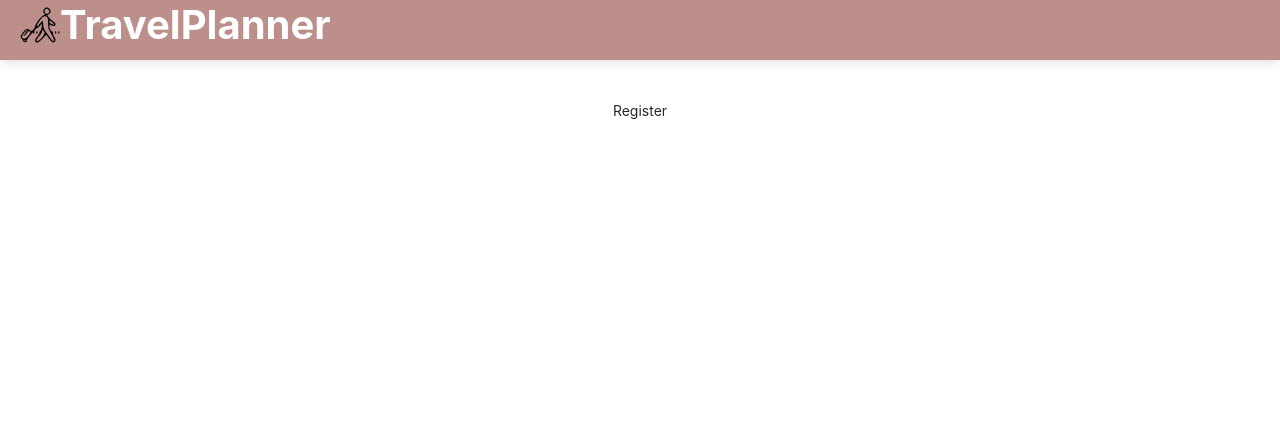
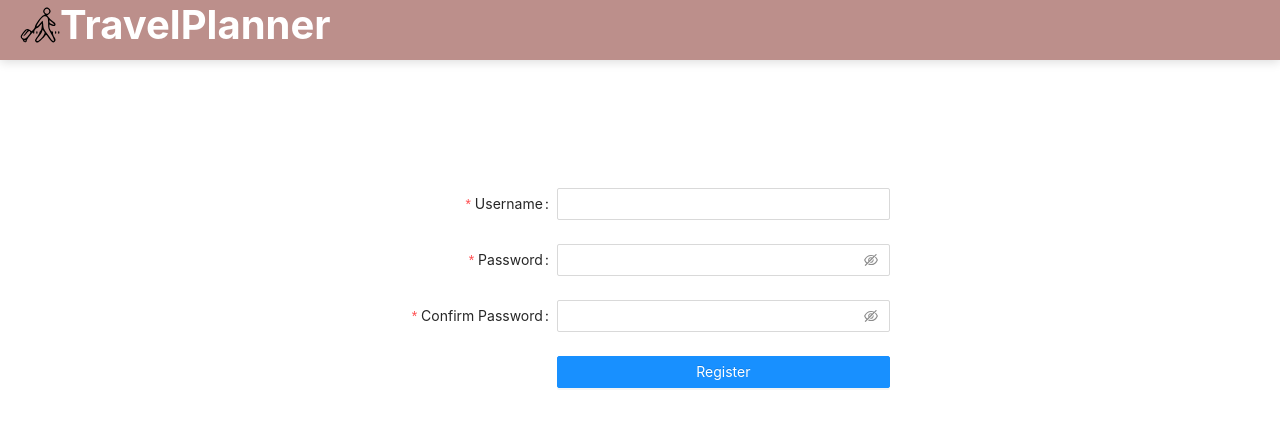
Before and after one commit to qinlinwu/travelplanner-web, a React (Create React App) app: page /register in a window 1280 px wide. Shown: the top 426 px of the page. Built offline with nearby package versions, Linux system fonts and the light colour scheme.

Commit message:
accomplish login and register

```diff
--- a/src/components/App.js
+++ b/src/components/App.js
@@ -16,11 +16,17 @@ function App() {
     setIsLoggedIn(false);
   };
 
+  const loggedIn = (token) => {
+    if (token) {
+      localStorage.setItem(TOKEN_KEY, token);
+      setIsLoggedIn(true);
+    }
+  };
 
   return (
     <div className="App">
       <TopBar isLoggedIn={isLoggedIn} handleLogout={logout}/>
-      <Main />
+      <Main isLoggedIn={isLoggedIn} handleLoggedIn={loggedIn}/>
     </div>
   );
 }
--- a/src/components/Login.js
+++ b/src/components/Login.js
@@ -1,8 +1,79 @@
-import React from 'react'
+import React from 'react';
+import { LockOutlined, UserOutlined } from '@ant-design/icons';
+import { Button, Form, Input, message } from 'antd';
+import axios from "axios";
+import { Link } from "react-router-dom";
+import {BASE_URL} from "../constants";
 
 function Login(props) {
+  const { handleLoggedIn } = props;
+
+  const onFinish = (values) => {
+    const { username, password } = values;
+
+    const opt = {
+      method: "POST",
+      url: `${BASE_URL}/signin`,
+      data: {
+      username: username,
+      password: password
+      },
+      headers: { "Content-Type": "application/json" }
+    }
+
+    axios(opt)
+      .then((res)=>{
+        if (res.status===200){
+          const{data} =res
+          handleLoggedIn(data);
+          message.success("Login succeed! ");
+        }
+      })
+      .catch((err)=>{
+        console.log("login failed: ", err.message);
+        message.error("Login failed!");
+      })
+  };
     return (
-      <div>Login</div>
+      <Form
+      name="normal_login"
+      className="login-form"
+      onFinish={onFinish}
+    >
+      <Form.Item
+        name="username"
+        rules={[
+          {
+            required: true,
+            message: 'Please input your Username!',
+          },
+        ]}
+      >
+        <Input prefix={<UserOutlined className="site-form-item-icon" />} placeholder="Username" />
+      </Form.Item>
+      <Form.Item
+        name="password"
+        rules={[
+          {
+            required: true,
+            message: 'Please input your Password!',
+          },
+        ]}
+      >
+        <Input.Password
+          prefix={<LockOutlined className="site-form-item-icon" />}
+          type="password"
+          placeholder="Password"
+        />
+      </Form.Item>
+
+      <Form.Item>
+        <Button type="primary" htmlType="submit" className="login-form-button">
+          Log in
+        </Button>
+        Or <Link to="/register">register now!</Link>
+      </Form.Item>
+    </Form>
     )
 }
 
--- a/src/components/Main.js
+++ b/src/components/Main.js
@@ -1,20 +1,34 @@
-import React, { Component } from 'react'
-import { Route, Switch} from "react-router";
+import React from 'react'
+import { Route, Switch, Redirect} from "react-router";
 import Login from './Login';
 import Register from './Register';
 import Home from './Home';
 
-class Main extends Component {
-  render() {
+function Main(props){
+  const { isLoggedIn, handleLoggedIn } = props;
+
+  const showLogin = () => {
+    return isLoggedIn ? (
+    <Redirect to="/home" />
+      ) : (
+    <Login handleLoggedIn={handleLoggedIn} />
+  );
+};
+
+  const showHome = () => {
+    return isLoggedIn ? <Home /> : <Redirect to="/login" />;
+};
+
     return (
       <div className="main">
         <Switch>
-          <Route path="/login" component={Login} />
+          <Route path="/" exact render={showLogin} />
+          <Route path="/login" render={showLogin} />
           <Route path="/register" component={Register} />
-          <Route path="/home" component={Home} />
+          <Route path="/home" render={showHome} />
         </Switch>
       </div>
     )
   }
-}
+
 export default Main
--- a/src/components/Register.js
+++ b/src/components/Register.js
@@ -1,10 +1,127 @@
-import React, { Component } from 'react'
+import React from "react";
+import { Form, Input, Button, message } from 'antd';
+import axios from 'axios';
 
-class Register extends Component {
-  render() {
+import { BASE_URL } from "../constants";
+  const formItemLayout = {
+    labelCol: {
+        xs: { span: 24 },
+        sm: { span: 8 },
+    },
+    wrapperCol: {
+        xs: { span: 24 },
+        sm: { span: 16 },
+    },
+  };
+  const tailFormItemLayout = {
+    wrapperCol: {
+        xs: {
+            span: 16,
+            offset: 0,
+        },
+        sm: {
+            span: 16,
+            offset: 8,
+        },
+    },
+  };
+
+function Register(props) {
+  const [form] = Form.useForm();
+  const onFinish = values => {
+    console.log('Received values of form: ', values);
+    const { username, password } = values;
+    const opt = {
+        method: 'POST',
+        url: `${BASE_URL}/signup`,
+        data: {
+            username: username,
+            password: password
+        },
+        headers: { 'content-type': 'application/json'}
+    };
+
+    axios(opt)
+        .then( response => {
+            console.log(response)
+            // case1: registered success
+            if(response.status === 200) {
+                message.success('Registration succeed!');
+                props.history.push('/login');
+            }
+        })
+        .catch( error => {
+            console.log('register failed: ', error.message);
+            message.success('Registration failed!');
+            // throw new Error('Signup Failed!')
+        })
+};
+
     return (
-      <div>Register</div>
-    )
-  }
+      <Form
+          {...formItemLayout}
+          form={form}
+          name="register"
+          onFinish={onFinish}
+          className="register"
+      >
+          <Form.Item
+              name="username"
+              label="Username"
+              rules={[
+                  {
+                      required: true,
+                      message: 'Please input your Username!',
+                  },
+              ]}
+          >
+              <Input />
+          </Form.Item>
+
+          <Form.Item
+              name="password"
+              label="Password"
+              rules={[
+                  {
+                      required: true,
+                      message: 'Please input your password!',
+                  },
+              ]}
+              hasFeedback
+          >
+              <Input.Password />
+          </Form.Item>
+
+          <Form.Item
+              name="confirm"
+              label="Confirm Password"
+              dependencies={['password']}
+              hasFeedback
+              rules={[
+                  {
+                      required: true,
+                      message: 'Please confirm your password!',
+                  },
+                  ({ getFieldValue }) => ({
+                      validator(rule, value) {
+                          if (!value || getFieldValue('password') === value) {
+                              return Promise.resolve();
+                          }
+                          return Promise.reject('The two passwords that you entered do not match!');
+                      },
+                  }),
+              ]}
+          >
+              <Input.Password />
+          </Form.Item>
+
+          <Form.Item {...tailFormItemLayout}>
+              <Button type="primary" htmlType="submit" className="register-btn">
+                  Register
+              </Button>
+          </Form.Item>
+      </Form>
+  );
 }
+
 export default Register
--- a/src/styles/Login.css
+++ b/src/styles/Login.css
@@ -0,0 +1,9 @@
+.login-form {
+    width: 300px;
+    margin: 0 auto;
+    margin-top: 10%;
+}
+
+.login-form-button {
+    width: 300px;
+}
--- a/src/styles/Register.css
+++ b/src/styles/Register.css
@@ -0,0 +1,9 @@
+.register {
+    width: 500px;
+    margin: 0 auto;
+    margin-top: 10%;
+}
+
+.register-btn {
+    width: 100%;
+}
```
Also changed, not shown: src/components/TopBar.js (+4 -4 lines).
